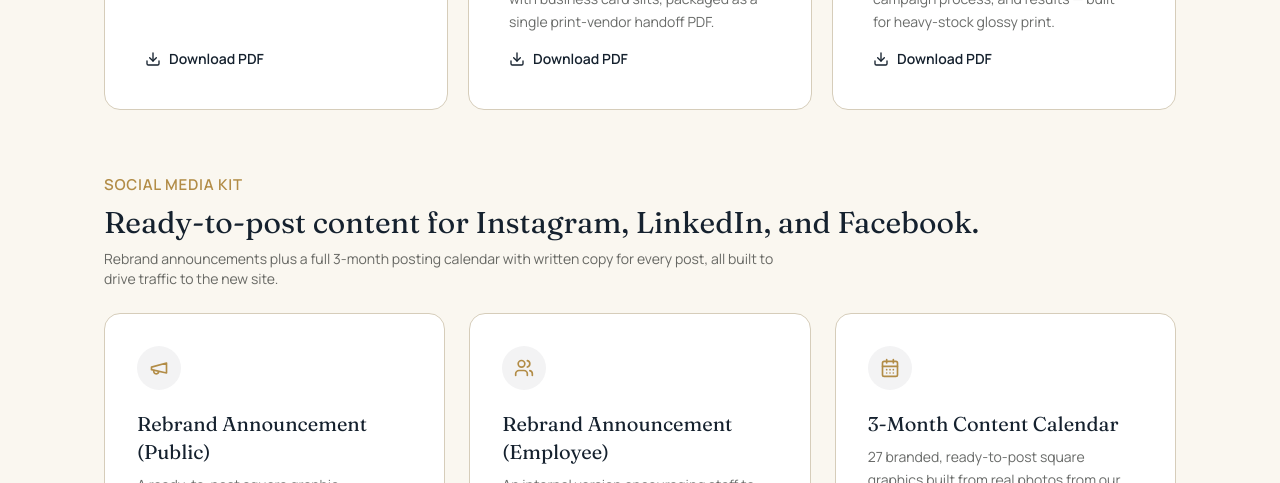
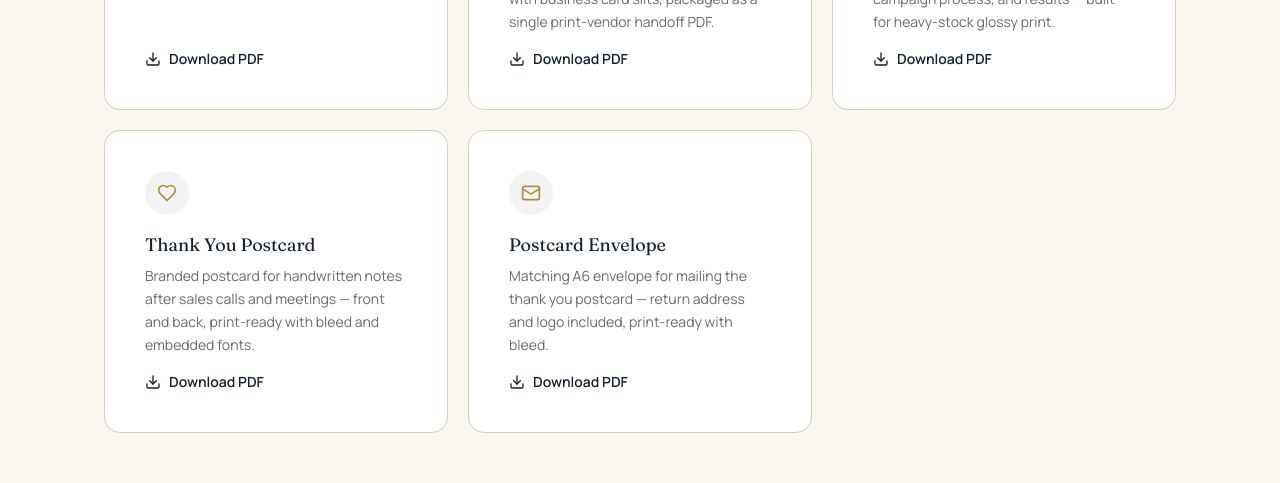
Before and after one commit to Catapultfundraising/catapult-fundraising-website, a Next.js app: page /assets in a window 1280 px wide. Shown: the part 5260-5743 px from the top of the page. Built offline with nearby package versions, Linux system fonts and the light colour scheme.

Commit message:
Add print-ready thank you postcard and envelope to /assets one-sheets

```diff
--- a/components/one-sheets.tsx
+++ b/components/one-sheets.tsx
@@ -1,4 +1,4 @@
-import { Download, Layers, Gift, Users, Phone, UserCircle, HelpCircle, Target, FolderOpen, BookOpen } from "lucide-react";
+import { Download, Layers, Gift, Users, Phone, UserCircle, HelpCircle, Target, FolderOpen, BookOpen, Heart, Mail } from "lucide-react";
 
 interface Sheet {
   icon: React.ComponentType<{ className?: string }>;
@@ -65,6 +65,20 @@ const SHEETS: Sheet[] = [
       "6-panel conference leave-behind covering all four services, our capital campaign process, and results — built for heavy-stock glossy print.",
     href: "https://galaxy-prod.tlcdn.com/gen/user_35qqBV71YqPhG02PJcVxttmFcLs/eb45ccc8-2fbb-4885-ade4-90b467adc406.pdf",
   },
+  {
+    icon: Heart,
+    title: "Thank You Postcard",
+    description:
+      "Branded postcard for handwritten notes after sales calls and meetings — front and back, print-ready with bleed and embedded fonts.",
+    href: "https://galaxy-prod.tlcdn.com/gen/user_35qqBV71YqPhG02PJcVxttmFcLs/0a7eb35e-ba01-4ec5-a119-3ce0827d53a2.pdf",
+  },
+  {
+    icon: Mail,
+    title: "Postcard Envelope",
+    description:
+      "Matching A6 envelope for mailing the thank you postcard — return address and logo included, print-ready with bleed.",
+    href: "https://galaxy-prod.tlcdn.com/gen/user_35qqBV71YqPhG02PJcVxttmFcLs/0f963bf4-971f-4d5d-944a-c7da0f7863e1.pdf",
+  },
 ];
 
 export function OneSheets() {
```
